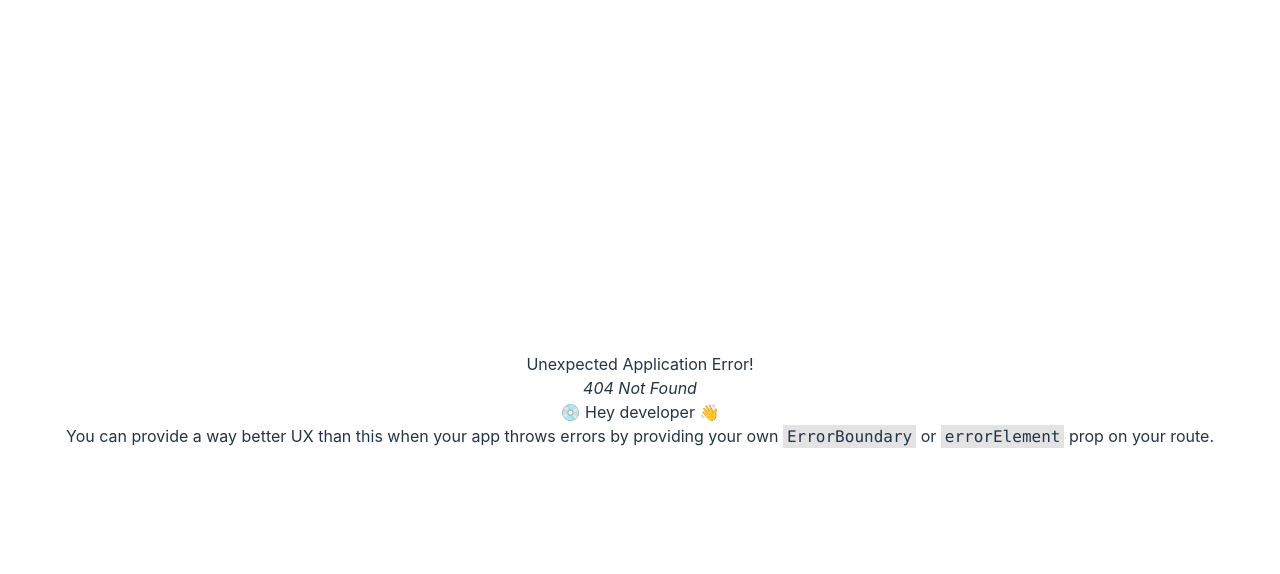
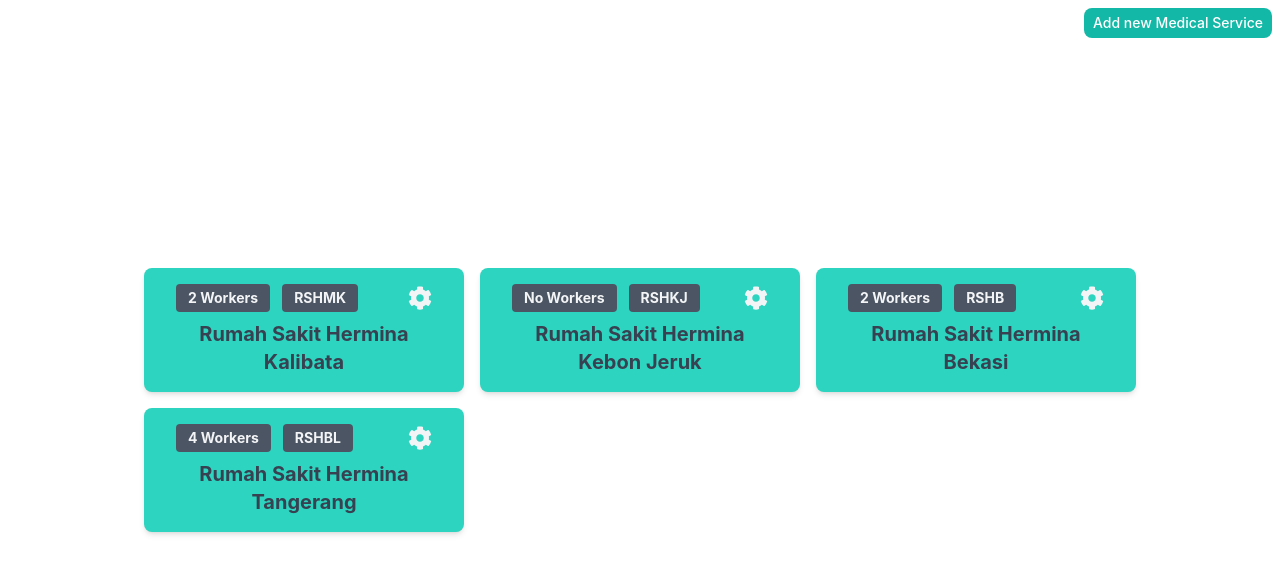
Before and after one commit to heykall/satu-sehat, a React (Vite) app: page /medical-services in a window 1280 px wide. Before the commit this address had no page. Shown: the top 574 px of the page. Built offline with nearby package versions, Linux system fonts and the light colour scheme.

Commit message:
add page for medical services

```diff
--- /dev/null
+++ b/src/pages/MedicalServices.jsx
@@ -0,0 +1,69 @@
+import { FaCog } from 'react-icons/fa';
+
+const MedicalServices = () => {
+    return (
+        <>
+            <div className="absolute top-0 right-0">
+                <button className="m-2 bg-teal-500 text-sm text-white px-2 py-1">Add new Medical Service</button>
+            </div>
+            <div className="grid gap-4 grid-cols-3">
+                <div className="card max-w-xs px-8 py-4 mx-auto bg-teal-400 rounded-lg shadow-md dark:bg-gray-800" style={{ cursor: "auto" }}>
+                    <div className="flex items-center justify-between">
+                        <div className="flex items-center">
+                            <a className="px-3 py-1 text-sm font-bold text-gray-100 transition-colors duration-200 transform bg-gray-600 rounded cursor-pointer hover:bg-gray-500">2 Workers</a>
+                            <a className="px-3 py-1 mx-3 text-sm font-bold text-gray-100 transition-colors duration-200 transform bg-gray-600 rounded cursor-pointer hover:bg-gray-500">RSHMK</a>
+                        </div>
+                        <FaCog className="text-gray-100 cursor-pointer hover:text-gray-500 text-2xl" />
+                    </div>
+                    <div className="mt-2">
+                        <a href="https://stackdiary.com/" className="text-xl font-bold text-gray-700 dark:text-white hover:text-gray-600 dark:hover:text-gray-200 hover:underline">Rumah Sakit Hermina Kalibata</a>
+                    </div>
+                </div>
+
+                <div className="card max-w-xs px-8 py-4 mx-auto bg-teal-400 rounded-lg shadow-md dark:bg-gray-800" style={{ cursor: "auto" }}>
+                    <div className="flex items-center justify-between">
+                        <div className="flex items-center">
+                            <a className="px-3 py-1 text-sm font-bold text-gray-100 transition-colors duration-200 transform bg-gray-600 rounded cursor-pointer hover:bg-gray-500">No Workers</a>
+                            <a className="px-3 py-1 mx-3 text-sm font-bold text-gray-100 transition-colors duration-200 transform bg-gray-600 rounded cursor-pointer hover:bg-gray-500">RSHKJ</a>
+                        </div>
+                        <FaCog className="text-gray-100 cursor-pointer hover:text-gray-500 text-2xl" />
+                    </div>
+                    <div className="mt-2">
+                        <a href="https://stackdiary.com/" className="text-xl font-bold text-gray-700 dark:text-white hover:text-gray-600 dark:hover:text-gray-200 hover:underline">Rumah Sakit Hermina Kebon Jeruk</a>
+                    </div>
+                </div>
+
+                <div className="card max-w-xs px-8 py-4 mx-auto bg-teal-400 rounded-lg shadow-md dark:bg-gray-800" style={{ cursor: "auto" }}>
+                    <div className="flex items-center justify-between">
+                        <div className="flex items-center">
+                            <a className="px-3 py-1 text-sm font-bold text-gray-100 transition-colors duration-200 transform bg-gray-600 rounded cursor-pointer hover:bg-gray-500">2 Workers</a>
+                            <a className="px-3 py-1 mx-3 text-sm font-bold text-gray-100 transition-colors duration-200 transform bg-gray-600 rounded cursor-pointer hover:bg-gray-500">RSHB</a>
+                        </div>
+                        <FaCog className="text-gray-100 cursor-pointer hover:text-gray-500 text-2xl" />
+                    </div>
+                    <div className="mt-2">
+                        <a href="https://stackdiary.com/" className="text-xl font-bold text-gray-700 dark:text-white hover:text-gray-600 dark:hover:text-gray-200 hover:underline">Rumah Sakit Hermina Bekasi</a>
+                    </div>
+                </div>
+
+
+                <div className="card max-w-xs px-8 py-4 mx-auto bg-teal-400 rounded-lg shadow-md dark:bg-gray-800" style={{ cursor: "auto" }}>
+                    <div className="flex items-center justify-between">
+                        <div className="flex items-center">
+                            <a className="px-3 py-1 text-sm font-bold text-gray-100 transition-colors duration-200 transform bg-gray-600 rounded cursor-pointer hover:bg-gray-500">4 Workers</a>
+                            <a className="px-3 py-1 mx-3 text-sm font-bold text-gray-100 transition-colors duration-200 transform bg-gray-600 rounded cursor-pointer hover:bg-gray-500">RSHBL</a>
+                        </div>
+                        <FaCog className="text-gray-100 cursor-pointer hover:text-gray-500 text-2xl" />
+                    </div>
+                    <div className="mt-2">
+                        <a href="https://stackdiary.com/" className="text-xl font-bold text-gray-700 dark:text-white hover:text-gray-600 dark:hover:text-gray-200 hover:underline">Rumah Sakit Hermina Tangerang</a>
+                    </div>
+                </div>
+
+
+            </div>
+        </>
+    )
+}
+
+export default MedicalServices;
--- a/src/pages/Register.jsx
+++ b/src/pages/Register.jsx
@@ -18,7 +18,7 @@
           <div className="flex flex-col justify-center flex-1 px-4 py-12 overflow-hidden sm:px-6 lg:flex-none lg:px-20 xl:px-24">
             <div className="w-full max-w-xl mx-auto lg:w-96">
               <div>
-                <h2 className="flex justify-left mt-6 text-3xl font-extrabold text-neutral-600">Sign up.</h2>
+                <h2 className="flex justify-left mt-6 text-3xl font-extrabold text-neutral-600">Register.</h2>
               </div>
 
               <div className="mt-8">
@@ -147,7 +147,7 @@
                     <div className="flex items-center justify-between">
                       <div className="text-sm">
                         <Link to="/login" className="font-medium text-teal-500 hover:text-teal-400">
-                          Sign in instead
+                          Log in instead
                         </Link>
                       </div>
                     </div>
@@ -157,7 +157,7 @@
                         type="submit"
                         className="flex items-center justify-center w-full px-10 py-4 text-base font-medium text-center text-white transition duration-500 ease-in-out transform bg-teal-500 rounded-xl hover:bg-teal-600 focus:outline-none focus:ring-2 focus:ring-offset-2 focus:ring-blue-500"
                       >
-                        Sign up
+                        Register
                       </button>
                     </div>
                   </form>
```
Also changed, not shown: src/App.jsx (+6 -1 lines).
